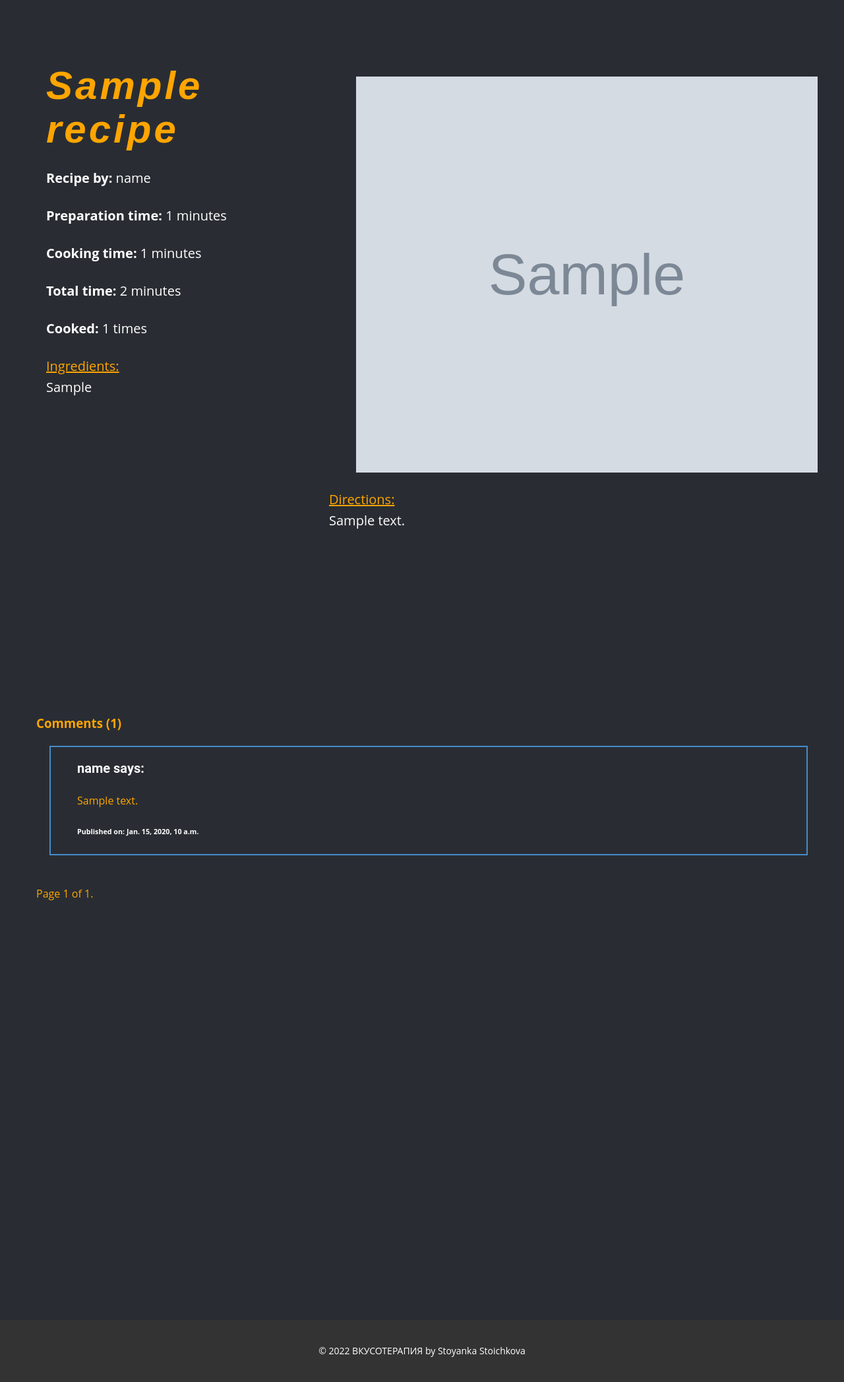
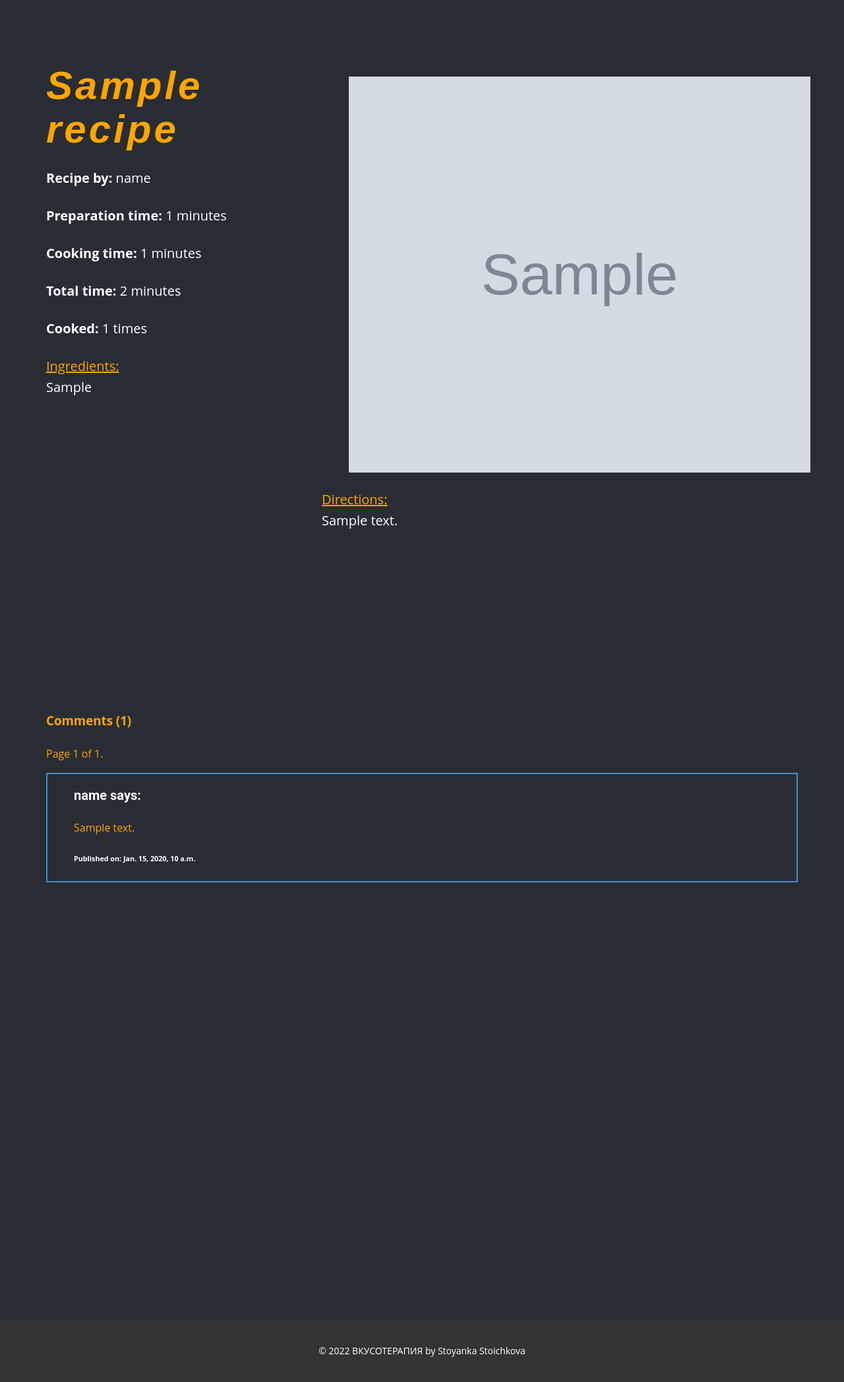
Before and after one commit to c0c3t0/DeliciousProject, a Django app: page /details/1/ in a window 1280 px wide. Shown: the part 102-2196 px from the top of the page at 66% size. Run offline with Django 4.2, Linux system fonts and the light colour scheme; tables that the repository leaves empty hold one stand-in row (values such as "Sample post"); grey boxes marked "Sample" are stand-in pictures; parts of the project's set-up code (start-up, migrations or seed data) failed here and were passed over; some libraries are stand-ins or nearby versions.

Commit message:
Refactoring

```diff
--- a/templates/categories.html
+++ b/templates/categories.html
@@ -20,7 +20,6 @@
                         <h5 class="u-text-2">
                             <a href="{% url 'category slug' slug=category.slug %}"><u>{{ category }}</u></a>
                         </h5>
-
                         <p>
                             <a href="{% url 'category slug' slug=category.slug %}">Show Recipes</a>
                         </p>
--- a/templates/delicious/recipe_comment.html
+++ b/templates/delicious/recipe_comment.html
@@ -2,53 +2,35 @@
 {% load get_name %}
 {% load static %}
 
-<section class="u-clearfix u-palette-5-dark-3 u-section-1" id="carousel_ce76">
-    <div class="u-clearfix u-sheet u-sheet-1">
-        <div class="u-clearfix u-expanded-width u-gutter-30 u-layout-wrap u-layout-wrap-1">
-            <div class="u-layout">
-                <div class="col-md-10 offset-md-1 col-lg-10 offset-lg-1">
-                    <div class="title-box-d">
-                        <h3 class="title-d" style="color: orange">Comments ({{ comments_count }})</h3>
-                    </div>
-                    <div class="items-container">
+<section class="u-clearfix u-palette-5-dark-3 u-section-1">
+    <div class="u-sheet u-sheet-1">
+        <div class="u-layout-wrap u-layout-wrap-1">
+            <h3 style="color: orange">Comments ({{ comments_count }})</h3>
             {% if request.user.is_authenticated %}
-                            <div class="box">
-
+                <div>
                     <form method="post">
                         {% csrf_token %}
                         {{ form }}
-
                         <p>
-                                        <button style="margin-top:8px; margin-bottom:8px"
-                                                class="btn btn-b btn-sm"
-                                                type="submit">Comment
-                                        </button>
+                            <button style="margin-top:8px; margin-bottom:8px" type="submit">Comment</button>
                         </p>
                     </form>
                 </div>
             {% endif %}
         </div>
-                    <div class="box-comments">
-                        <ul class="list-comments">
+        {% include 'paginator.html' %}
+        <div>
             {% if page_obj %}
                 {% for comment in page_obj %}
                     <ol class="u-border-2 u-border-palette-1-base">
-                                        <div class="comment-details">
-                                            <h5 class="comment-author"><b>{{ comment.user.email|get_name }}
-                                                says:</b></h5>
-                                            <p class="comment-description"
-                                               style="color: orange">{{ comment.text }}</p>
+                        <div>
+                            <h5><b>{{ comment.user.email|get_name }} says:</b></h5>
+                            <p style="color: orange">{{ comment.text }}</p>
                             <h6><b>Published on:</b> {{ comment.published_on }}</h6>
                         </div>
                     </ol>
-                                    <br>
                 {% endfor %}
             {% endif %}
-                        </ul>
-                    </div>
-                {% include 'paginator.html' %}
-                </div>
-            </div>
         </div>
     </div>
 </section>
--- a/templates/delicious/recipe_details.html
+++ b/templates/delicious/recipe_details.html
@@ -8,42 +8,37 @@
 {% endblock %}
 
 {% block content %}
-    <section class="u-clearfix u-palette-5-dark-3 u-section-1" id="carousel_ce76">
-        <div class="u-clearfix u-sheet u-sheet-1">
-            <div class="u-clearfix u-expanded-width u-gutter-30 u-layout-wrap u-layout-wrap-1">
-                <div class="u-layout">
+    <section class="u-clearfix u-palette-5-dark-3 u-section-1">
+        <div class="u-sheet u-sheet-1">
+            <div class="u-layout-wrap-1">
                 <div class="u-layout-row">
-                        <div class="u-align-left u-container-style u-layout-cell u-left-cell u-size-22 u-layout-cell-1">
-                            <div class="u-container-layout u-container-layout-1">
+                    <div class="u-size-22">
+                        <div>
                             {% include 'messages.html' %}
                             <h2 class="u-text" style="color: orange"><i>{{ recipe.title }}</i></h2>
-                                <p class="u-text-11 "><b>Recipe by:</b> {{ recipe.user.email|get_name }}</p>
-                                <p class="u-text-11 "><b>Preparation time:</b> {{ recipe.preparation_time }} minutes</p>
+                            <p class="u-text-11"><b>Recipe by:</b> {{ recipe.user.email|get_name }}</p>
+                            <p class="u-text-11"><b>Preparation time:</b> {{ recipe.preparation_time }} minutes</p>
                             <p class="u-text-11"><b>Cooking time:</b> {{ recipe.cooking_time }} minutes </p>
                             <p class="u-text-11"><b>Total time:</b> {{ recipe.total_cooking_time }} minutes </p>
                             <p class="u-text-11"><b>Cooked:</b> {{ recipe.cooked_counter }} times </p>
-                                <p class="u-text-11"><u
-                                        style="color: orange">Ingredients:</u><br>{{ recipe.ingredients|linebreaksbr }}
+                            <p class="u-text-11">
+                                <u style="color: orange">Ingredients:</u><br>{{ recipe.ingredients|linebreaksbr }}
                             </p>
                         </div>
                     </div>
-                        <div class="u-container-style u-layout-cell u-right-cell u-size-38 u-layout-cell-2">
-                            <div class="u-container-layout u-container-layout-2">
-                                <div class="u-container-style u-group u-image u-image-default u-image-tiles u-image-1">
-                                    <div class="u-container-layout u-container-layout-3">
+                    <div class="u-size-38">
+                        <div class="u-image-1">
+                            <div>
                                 {% if recipe.picture %}
-                                            <img src="{{ recipe.picture }}" alt="recipe photo"
-                                                 class="u-image u-image-default u-image-2"
-                                                 data-image-width="800" data-image-height="533">
+                                    <img class="u-image u-image-2" src="{{ recipe.picture }}" alt="recipe photo">
                                 {% else %}
                                     <img src="https://res.cloudinary.com/grohealth/image/upload/f_auto,fl_lossy,q_auto/v1583749915/DCUK/Content/iStock-879690980.jpg"
-                                                 alt="no image" class="u-image u-image-default u-image-2"
-                                                 data-image-width="800" data-image-height="533">
+                                         alt="no image" class="u-image u-image-2">
                                 {% endif %}
                             </div>
                         </div>
-                                <p class="u-text-11"><u
-                                        style="color: orange">Directions:</u><br>{{ recipe.description }}</p>
+                        <p class="u-text-11">
+                            <u style="color: orange">Directions:</u><br>{{ recipe.description }}</p>
                         {% if not is_anonymous %}
                             {% if is_owner %}
                                 <a href="{% url 'edit recipe' recipe.pk %}"
@@ -53,12 +48,10 @@
                             {% else %}
                                 {% if request.user in recipe.cooked.all %}
                                     <a href="{% url 'cooked' recipe.pk %}"
-                                               class="u-border-2 u-border-palette-1-base u-btn u-btn-3">&#10003;
-                                                Cooked</a>
+                                       class="u-border-2 u-border-palette-1-base u-btn u-btn-3">&#10003; Cooked</a>
                                 {% else %}
                                     <a href="{% url 'cooked' recipe.pk %}"
-                                               class="u-border-2 u-border-palette-1-base u-btn u-btn-3">&#10005; Not
-                                                Cooked</a>
+                                       class="u-border-2 u-border-palette-1-base u-btn u-btn-3">&#10005; Cooked</a>
                                 {% endif %}
                             {% endif %}
                         {% endif %}
@@ -66,8 +59,6 @@
                 </div>
             </div>
         </div>
-            </div>
-        </div>
     </section>
     {% include 'delicious/recipe_comment.html' %}
 {% endblock %}
```
Also changed, not shown: templates/profile/profile_details.html (+17 -30 lines). Lines whose indentation alone changed are shown as unchanged.
